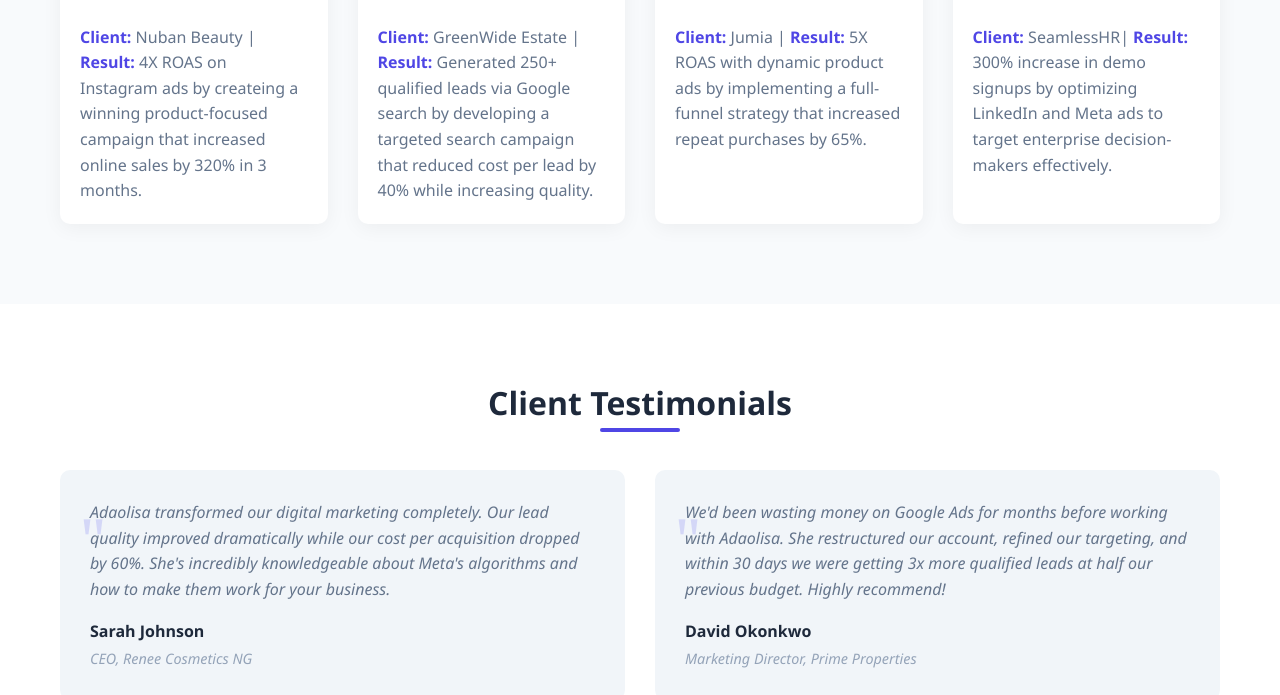
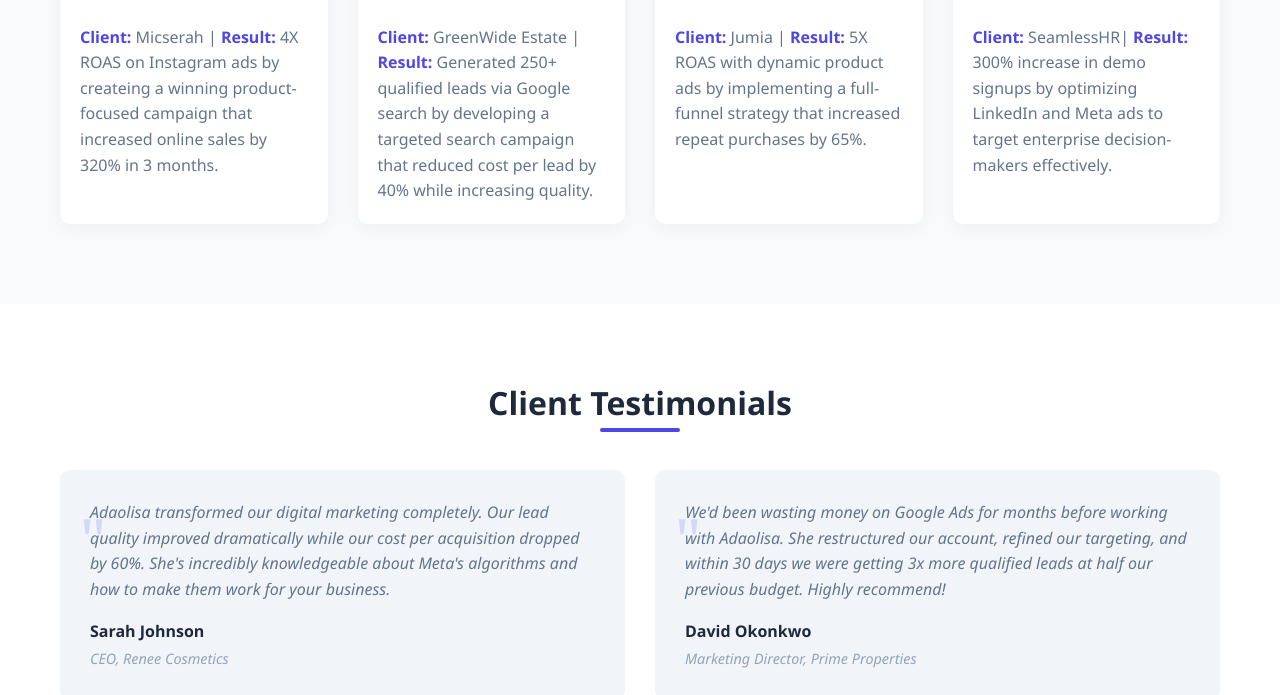
Before and after one commit to Adaolisa434/OlisaDigitalHub, a plain HTML site: page index.html in a window 1280 px wide. Shown: the part 2145-2840 px from the top of the page. Drawn offline with Linux system fonts and the light colour scheme.

Commit message:
olisadigitalhub

```diff
--- a/index.html
+++ b/index.html
@@ -647,7 +647,7 @@
         <div class="project">
           <img src="https://images.unsplash.com/photo-1523275335684-37898b6baf30?ixlib=rb-4.0.3&ixid=M3wxMjA3fDB8MHxwaG90by1wYWdlfHx8fGVufDB8fHx8fA%3D%3D&auto=format&fit=crop&w=1399&q=80" alt="Beauty Brand Campaign">
           <div class="project-info">
-            <p><strong>Client:</strong> Nuban Beauty | <strong>Result:</strong> 4X ROAS on Instagram ads by createing a winning product-focused campaign that increased online sales by 320% in 3 months.</p>
+            <p><strong>Client:</strong> Micserah | <strong>Result:</strong> 4X ROAS on Instagram ads by createing a winning product-focused campaign that increased online sales by 320% in 3 months.</p>
           </div>
         </div>
         <div class="project">
@@ -682,7 +682,7 @@
           <div class="testimonial-author">
             <div class="author-info">
               <h4>Sarah Johnson</h4>
-              <p>CEO, Renee Cosmetics NG</p>
+              <p>CEO, Renee Cosmetics</p>
             </div>
           </div>
         </div>
```
